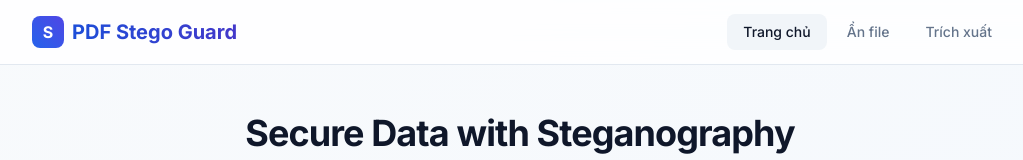
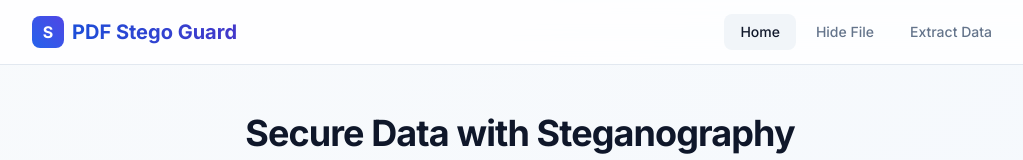
Before and after one commit to HeyKayDi/PDF-Stego-Guard, a React (Vite) app in the folder source/: page / in a window 1280 px wide. Shown: the top 160 px of the page, without its empty margins (120-1143 px from the left). Built offline with nearby package versions, Linux system fonts and the light colour scheme.

Commit message:
Update App.tsx

```diff
--- a/source/App.tsx
+++ b/source/App.tsx
@@ -75,19 +75,19 @@ const App: React.FC = () => {
               onClick={() => setMode(AppMode.HOME)}
               className={`px-4 py-2 rounded-lg text-sm font-medium transition-colors ${mode === AppMode.HOME ? 'bg-slate-100 text-slate-900' : 'text-slate-500 hover:text-slate-900'}`}
             >
-              Trang chủ
+              Home
             </button>
             <button
               onClick={() => setMode(AppMode.HIDE)}
               className={`px-4 py-2 rounded-lg text-sm font-medium transition-colors ${mode === AppMode.HIDE ? 'bg-blue-50 text-blue-700' : 'text-slate-500 hover:text-slate-900'}`}
             >
-              Ẩn file
+              Hide File
             </button>
             <button
               onClick={() => setMode(AppMode.EXTRACT)}
               className={`px-4 py-2 rounded-lg text-sm font-medium transition-colors ${mode === AppMode.EXTRACT ? 'bg-emerald-50 text-emerald-700' : 'text-slate-500 hover:text-slate-900'}`}
             >
-              Trích xuất
+              Extract Data
             </button>
           </nav>
         </div>
```
